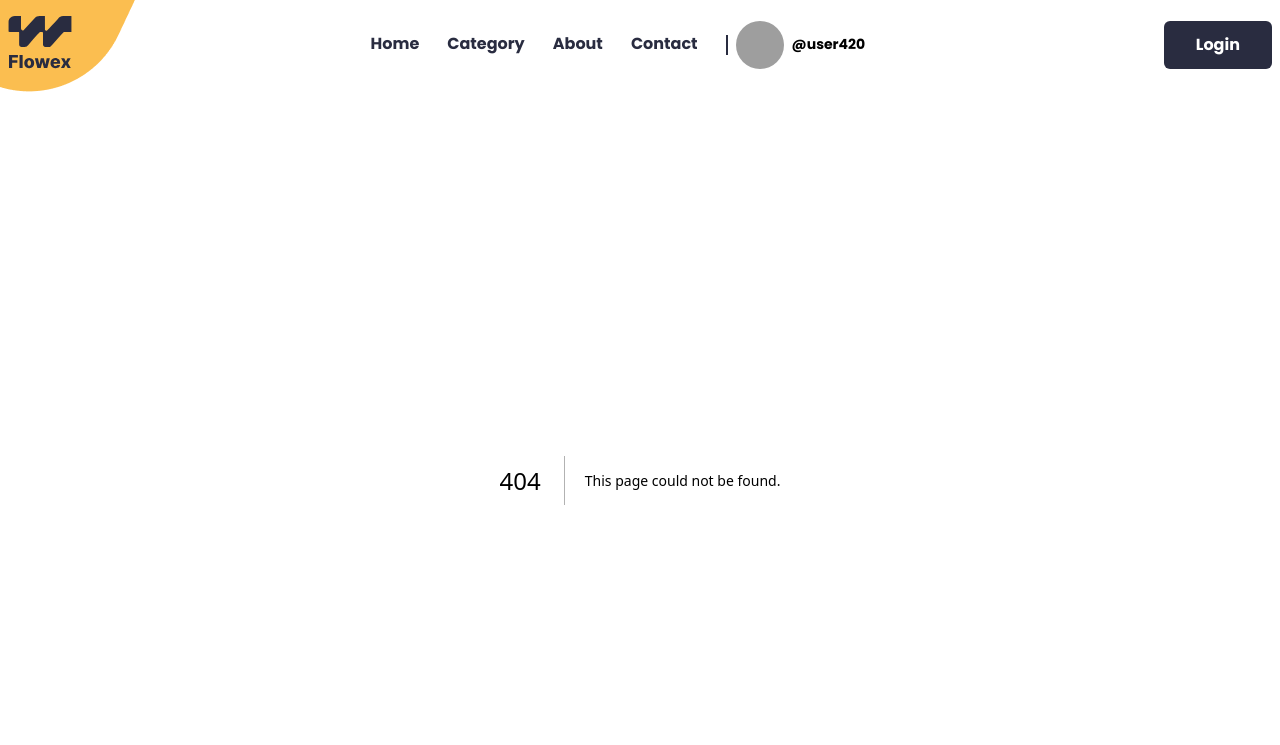
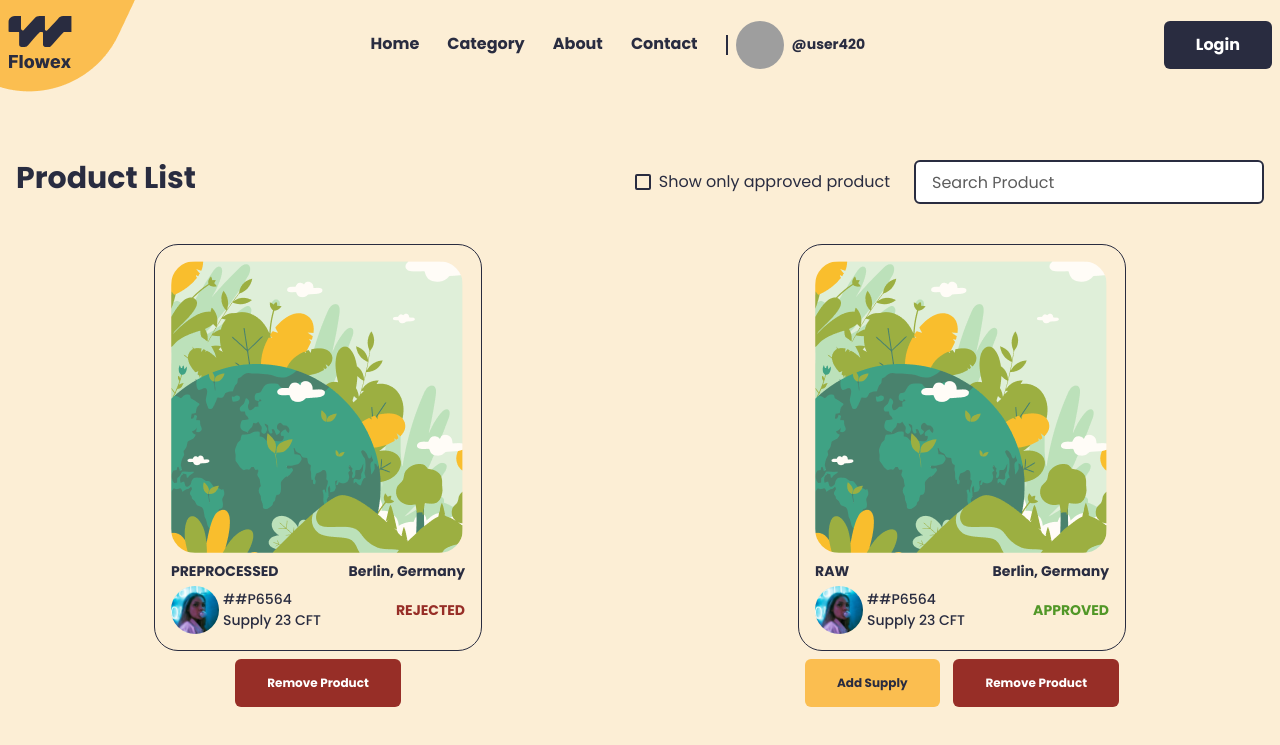
Before and after one commit to leveorxyz/flowex-frontend, a Next.js app: page /supplier in a window 1280 px wide. Before the commit this address had no page. Shown: the top 745 px of the page. Built offline with nearby package versions, Linux system fonts and the light colour scheme; grey boxes are pictures that could not be loaded.

Commit message:
Added supplier products

```diff
--- /dev/null
+++ b/data/supplierMenu.json
@@ -0,0 +1,26 @@
+[
+  {
+    "name": "Add",
+    "link": "/"
+  },
+  {
+    "name": "all products",
+    "link": "/supplier"
+  },
+  {
+    "name": "history",
+    "link": "#!"
+  },
+  {
+    "name": "map",
+    "link": "#!"
+  },
+  {
+    "name": "request",
+    "link": "#!"
+  },
+  {
+    "name": "Ongoing",
+    "link": "#!"
+  }
+]
--- /dev/null
+++ b/data/supplierProducts.json
@@ -0,0 +1,56 @@
+[
+  {
+    "thumbnail": "/images/placeholder.png",
+    "condition": "preprocessed",
+    "location": "Berlin, Germany",
+    "avatar": "/images/avatar.jpeg",
+    "username": "#P6564",
+    "supply": "23 CFT",
+    "status": "rejected"
+  },
+  {
+    "thumbnail": "/images/placeholder.png",
+    "condition": "raw",
+    "location": "Berlin, Germany",
+    "avatar": "/images/avatar.jpeg",
+    "username": "#P6564",
+    "supply": "23 CFT",
+    "status": "approved"
+  },
+  {
+    "thumbnail": "/images/placeholder.png",
+    "condition": "preprocessed",
+    "location": "Berlin, Germany",
+    "avatar": "/images/avatar.jpeg",
+    "username": "#P6564",
+    "supply": "23 CFT",
+    "status": "pending"
+  },
+  {
+    "thumbnail": "/images/placeholder.png",
+    "condition": "preprocessed",
+    "location": "Berlin, Germany",
+    "avatar": "/images/avatar.jpeg",
+    "username": "#P6564",
+    "supply": "23 CFT",
+    "status": "approved"
+  },
+  {
+    "thumbnail": "/images/placeholder.png",
+    "condition": "preprocessed",
+    "location": "Berlin, Germany",
+    "avatar": "/images/avatar.jpeg",
+    "username": "#P6564",
+    "supply": "23 CFT",
+    "status": "approved"
+  },
+  {
+    "thumbnail": "/images/placeholder.png",
+    "condition": "preprocessed",
+    "location": "Berlin, Germany",
+    "avatar": "/images/avatar.jpeg",
+    "username": "#P6564",
+    "supply": "23 CFT",
+    "status": "approved"
+  }
+]
--- /dev/null
+++ b/pages/supplier/index.tsx
@@ -0,0 +1,38 @@
+import type { NextPage } from 'next';
+import { Container, Flex, Heading, Checkbox, Input, SimpleGrid } from '@chakra-ui/react';
+import ProductCard from 'components/Cards/ProductCard';
+import supplierProducts from 'data/supplierProducts.json';
+import { OrderStatus } from 'types/product';
+
+const Supplier: NextPage = () => {
+  return (
+    <Container maxW="container.xl" py={20} overflowX="hidden">
+      <Flex justifyContent="space-between" gap={5} direction={{ base: 'column', md: 'row' }}>
+        <Heading size="lg">Product List</Heading>
+        <Flex gap={6} direction={{ base: 'column', md: 'row' }}>
+          <Checkbox borderColor="brand.blue">Show only approved product</Checkbox>
+          <Input
+            color="brand.blue"
+            type="search"
+            width="350px"
+            borderWidth="2px"
+            borderColor="brand.blue"
+            focusBorderColor="brand.yellow"
+            placeholder="Search Product"
+            _placeholder={{ color: 'blackAlpha.700' }}
+            bg="white"
+            py={5}
+          />
+        </Flex>
+      </Flex>
+
+      <SimpleGrid columns={[1, 2]} gap={10} placeItems="center" mt={10}>
+        {supplierProducts.map((product) => (
+          <ProductCard {...product} status={product.status as OrderStatus} />
+        ))}
+      </SimpleGrid>
+    </Container>
+  );
+};
+
+export default Supplier;
--- /dev/null
+++ b/types/product.d.ts
@@ -0,0 +1 @@
+export type OrderStatus = 'pending' | 'approved' | 'rejected';
```
Also changed, not shown: public/images/user.png (deleted).
